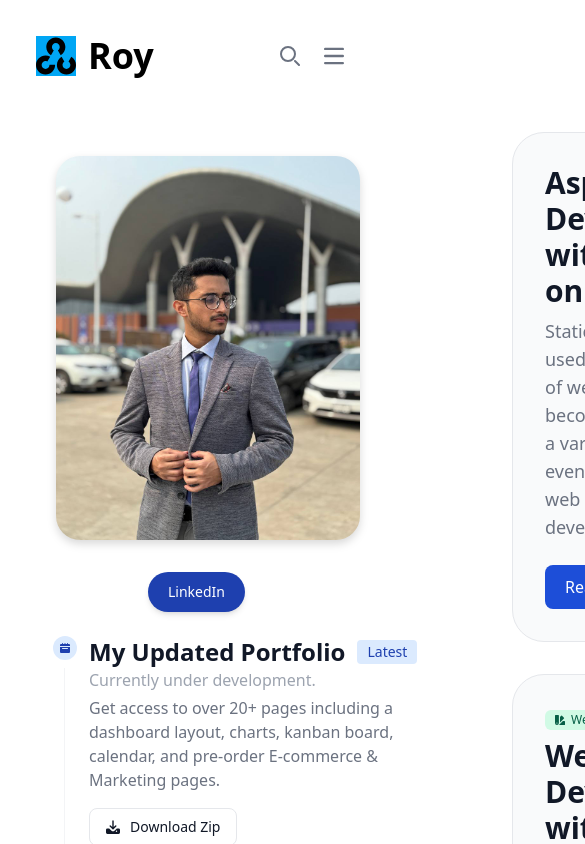
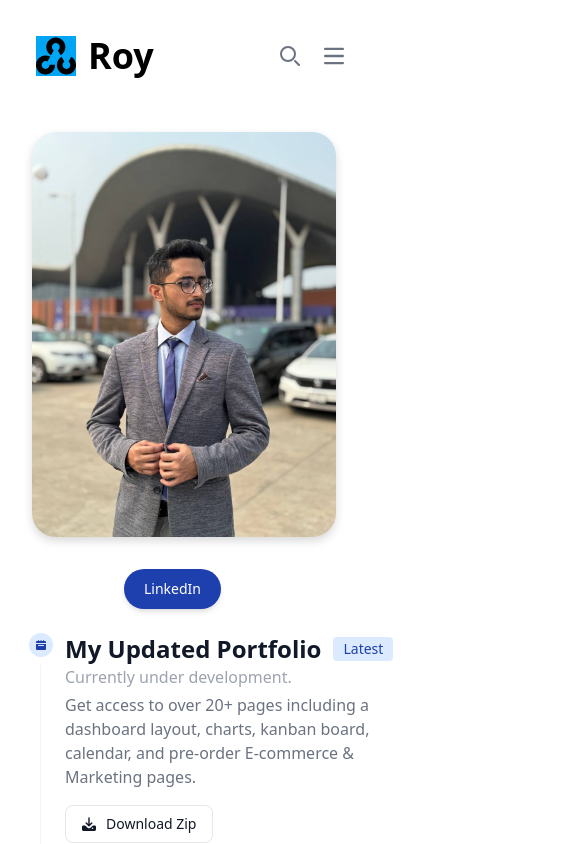
Before and after one commit to bishaldebroy007/full-website-react-tailwind, a React (Vite) app: page / in a window 390 px wide. Shown: the top 844 px of the page, 585 px wide, since content can reach past the window. Built offline with nearby package versions, Linux system fonts and the light colour scheme.

Commit message:
responsive design done almost

```diff
--- a/src/App.jsx
+++ b/src/App.jsx
@@ -27,7 +27,7 @@ function App() {
       </header>
 
       <main>
-        <div className='flex flex-row'>
+        <div className='flex flex-col sm:flex-row md:flex-row'>
           <MyImage />
           <IntroCards />
         </div>
--- a/src/components/IntroCards.jsx
+++ b/src/components/IntroCards.jsx
@@ -3,24 +3,9 @@ import AboutSection from "./AboutSection"
 const IntroCards = () => {
     return (
         <>
-            <div className="bg-white ">
+            <div className="bg-white order-2 md:order-2">
                 <div className="py-8 px-4 mx-auto max-w-screen-xl lg:py-16">
                     <div className="bg-gray-50 dark:bg-gray-800 border border-gray-200 dark:border-gray-700 rounded-4xl hover:dark:bg-gray-700 hover:shadow-lg transition-all duration-300 p-8 md:p-12 mb-8">
-                        {/* <a
-                            href="#"
-                            className="bg-blue-100 text-blue-800 text-xs font-medium inline-flex items-center px-2.5 py-0.5 rounded-md dark:bg-gray-700 dark:text-blue-400 mb-2"
-                        >
-                            <svg
-                                className="w-2.5 h-2.5 me-1.5"
-                                aria-hidden="true"
-                                xmlns="http://www.w3.org/2000/svg"
-                                fill="currentColor"
-                                viewBox="0 0 20 14"
-                            >
-                                <path d="M11 0H2a2 2 0 0 0-2 2v10a2 2 0 0 0 2 2h9a2 2 0 0 0 2-2V2a2 2 0 0 0-2-2Zm8.585 1.189a.994.994 0 0 0-.9-.138l-2.965.983a1 1 0 0 0-.685.949v8a1 1 0 0 0 .675.946l2.965 1.02a1.013 1.013 0 0 0 1.032-.242A1 1 0 0 0 20 12V2a1 1 0 0 0-.415-.811Z" />
-                            </svg>
-                            Tutorial
-                        </a> */}
                         <h1 className="text-gray-900 dark:text-white text-3xl md:text-5xl font-extrabold mb-2">
                             Aspiring Web Developer with a focus on React.
                         </h1>
@@ -51,8 +36,8 @@ const IntroCards = () => {
                             </svg>
                         </a>
                     </div>
-                    <div className="grid md:grid-cols-3 gap-8">
-                        <div className=" bg-gray-50 dark:bg-gray-800 border border-gray-200 dark:border-gray-700 hover:dark:bg-gray-700 hover:shadow-lg transition-all rounded-4xl p-8 md:p-12 transform hover:scale-105 duration-500">
+                    <div className="grid gap-8 md:grid-cols-2 lg:grid-cols-3">
+                        <div className="bg-gray-50 dark:bg-gray-800 border border-gray-200 dark:border-gray-700 hover:dark:bg-gray-700 hover:shadow-lg transition-all rounded-4xl p-8 md:p-12 transform hover:scale-105 duration-500">
                             <a
                                 href="#"
                                 className="bg-green-100 text-green-800 text-xs font-medium inline-flex items-center px-2.5 py-0.5 rounded-md dark:bg-gray-700 dark:text-green-400 mb-2"
@@ -200,7 +185,6 @@ const IntroCards = () => {
                     <AboutSection />
                 </div>
             </div>
-
         </>
     )
 }
--- a/src/components/MyImage.jsx
+++ b/src/components/MyImage.jsx
@@ -3,12 +3,11 @@ import MyPicture from '../assets/MyPicture.jpg';
 import Linkedin from './Linkedin';
 import TimeLines from './TimeLines';
 
-
 const MyImage = () => {
     return (
-        <div className='flex flex-col h-min mx-10 my-10'>
+        <div className='flex flex-col mx-4 my-4 md:mx-10 md:my-10 order-1'>
             <div className="p-2">
-                <img className="rounded-4xl p-2 w-80 h-100 drop-shadow-lg" src={MyPicture} alt="My picture will be added here" />
+                <img className="rounded-4xl p-2 w-full h-auto max-w-xs sm:max-w-sm md:max-w-md md:items-center drop-shadow-lg" src={MyPicture} alt="My picture will be added here" />
             </div>
             <div className="mt-4">
                 <Linkedin />
```
